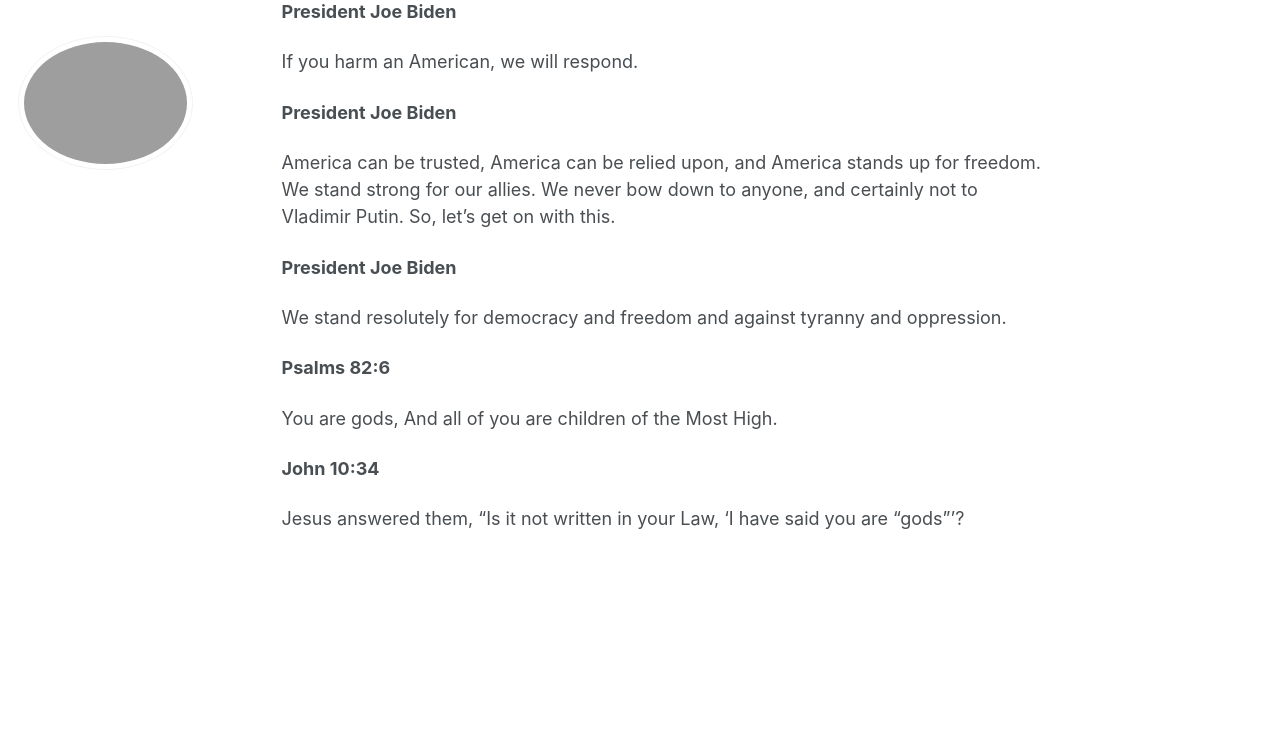
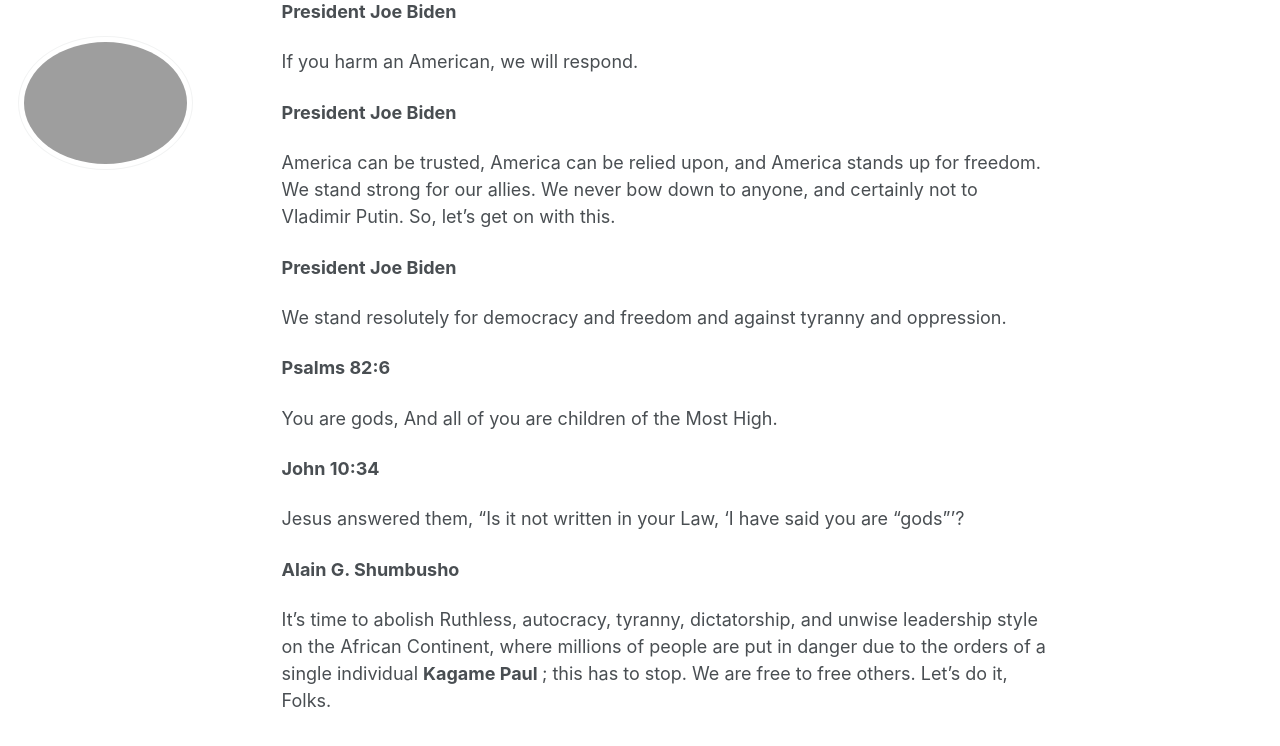
Before and after one commit to phdcsseiden/phdcsseiden.github.io, a Jekyll site: the page built from _pages/quotes.md, in a window 1280 px wide and 900 px high, scrolled down 1001 px. Shown: the top 746 px of the window. Built offline with Jekyll 4.4.1, drawn with Linux system fonts in a browser that asks for light colours; before the commit the page ends 1719 px from its top, so only the background shows below that.

Commit message:
Update quotes.md

```diff
--- a/_pages/quotes.md
+++ b/_pages/quotes.md
@@ -56,8 +56,6 @@ Without intelligence, one is vulnerable; without security,  one is defenseless.
 
 
 
-
-
 <b> Victor Hugo </b>
 
 
@@ -98,3 +96,9 @@ You are gods, And all of you are children of the Most High.
 
 
 Jesus answered them, “Is it not written in your Law, ‘I have said you are “gods”’?
+
+
+<b>Alain G. Shumbusho </b>
+
+
+It's time to abolish Ruthless, autocracy, tyranny, dictatorship, and unwise leadership style on the African Continent, where millions of people are put in danger due to the orders of a single individual <b> Kagame Paul </b>; this has to stop. We are free to free others. Let's do it, Folks.
```
